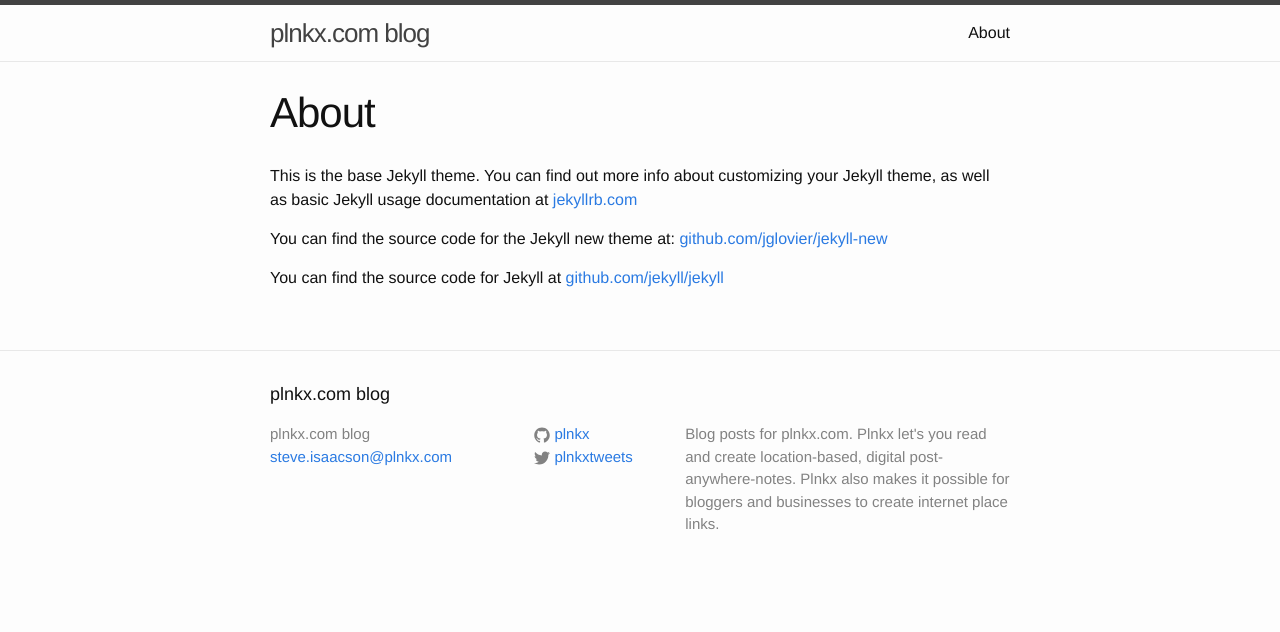
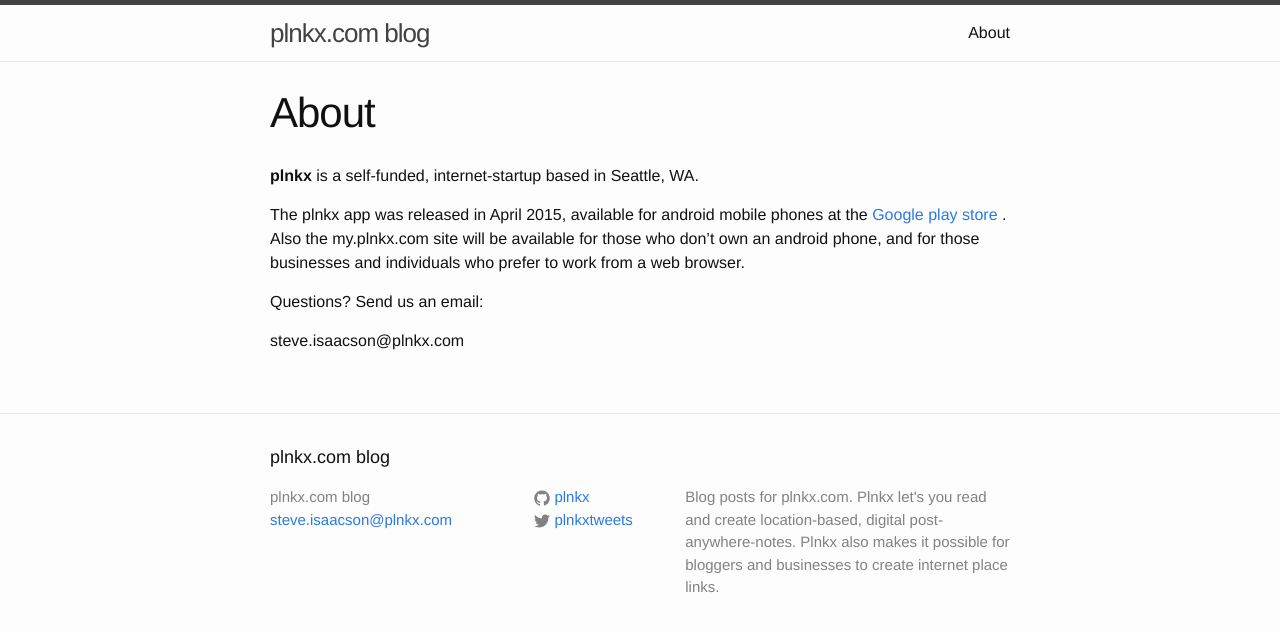
Before and after one commit to plnkx/blog, a Jekyll site: the page built from about.md, in a window 1280 px wide. Shown: the top 632 px of the page. Built offline with Jekyll 4.4.1, drawn with Linux system fonts in a browser that asks for light colours.

Commit message:
- 2015-05-24-plnkx-blog-#1.markdown

```diff
--- a/about.md
+++ b/about.md
@@ -4,8 +4,15 @@
 permalink: /about/
 ---
 
-This is the base Jekyll theme. You can find out more info about customizing your Jekyll theme, as well as basic Jekyll usage documentation at [jekyllrb.com](http://jekyllrb.com/)
 
-You can find the source code for the Jekyll new theme at: [github.com/jglovier/jekyll-new](https://github.com/jglovier/jekyll-new)
+**plnkx** is a self-funded, internet-startup based in Seattle, WA.
 
-You can find the source code for Jekyll at [github.com/jekyll/jekyll](https://github.com/jekyll/jekyll)
+The plnkx app was released in April 2015, available for android
+mobile phones at the [Google play store](https://play.google.com/store/search?q=plnkx) . Also
+the my.plnkx.com site will be available for those who don't own an
+android phone, and for those businesses and individuals who prefer to
+work from a web browser.
+
+Questions? Send us an email:
+
+steve.isaacson@plnkx.com
--- a/index.html
+++ b/index.html
@@ -18,6 +18,9 @@
     {% endfor %}
   </ul>
 
+<!--
   <p class="rss-subscribe">subscribe <a href="{{ "/feed.xml" | prepend: site.baseurl }}">via RSS</a></p>
 
+-->
+
 </div>
```
Also changed, not shown: _posts/2015-05-24-plnkx-blog-#1.markdown (added, +33 -0 lines), _posts/2015-05-24-welcome-to-jekyll.markdown (deleted, +0 -25 lines).
